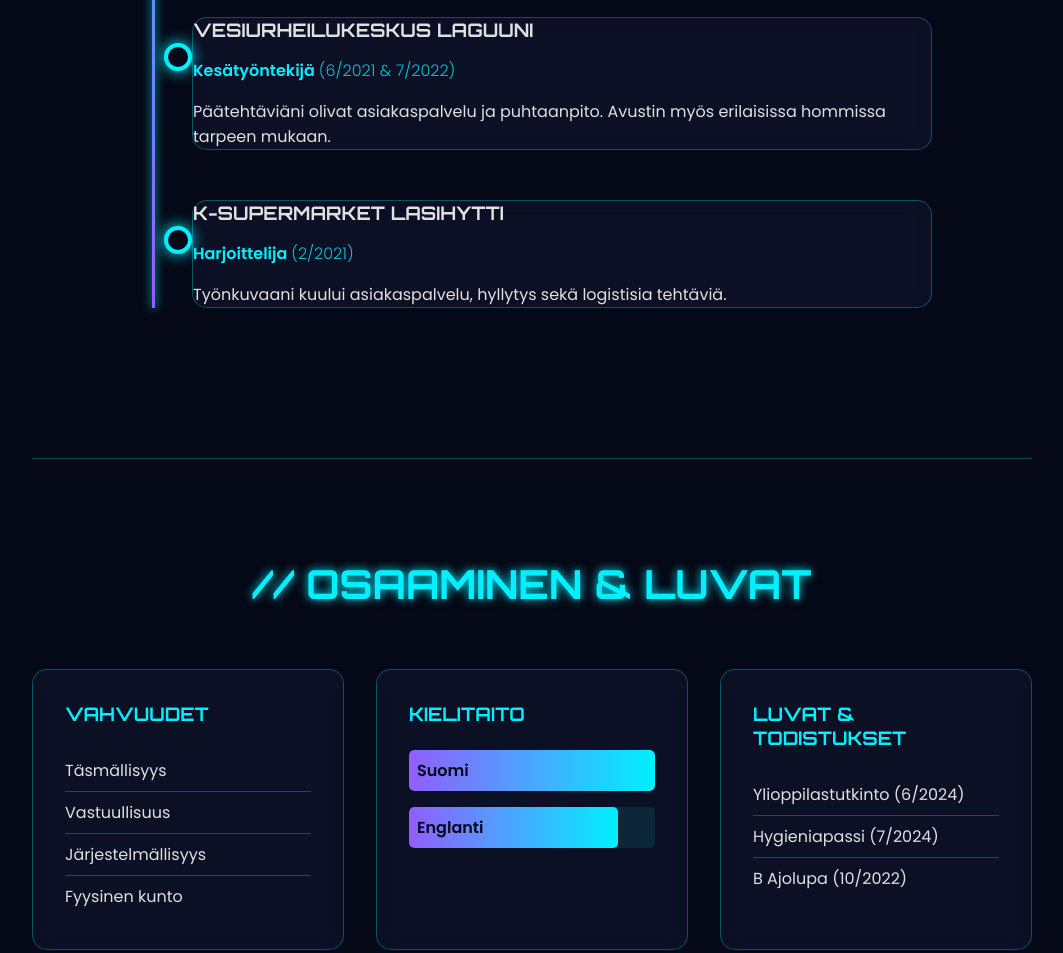
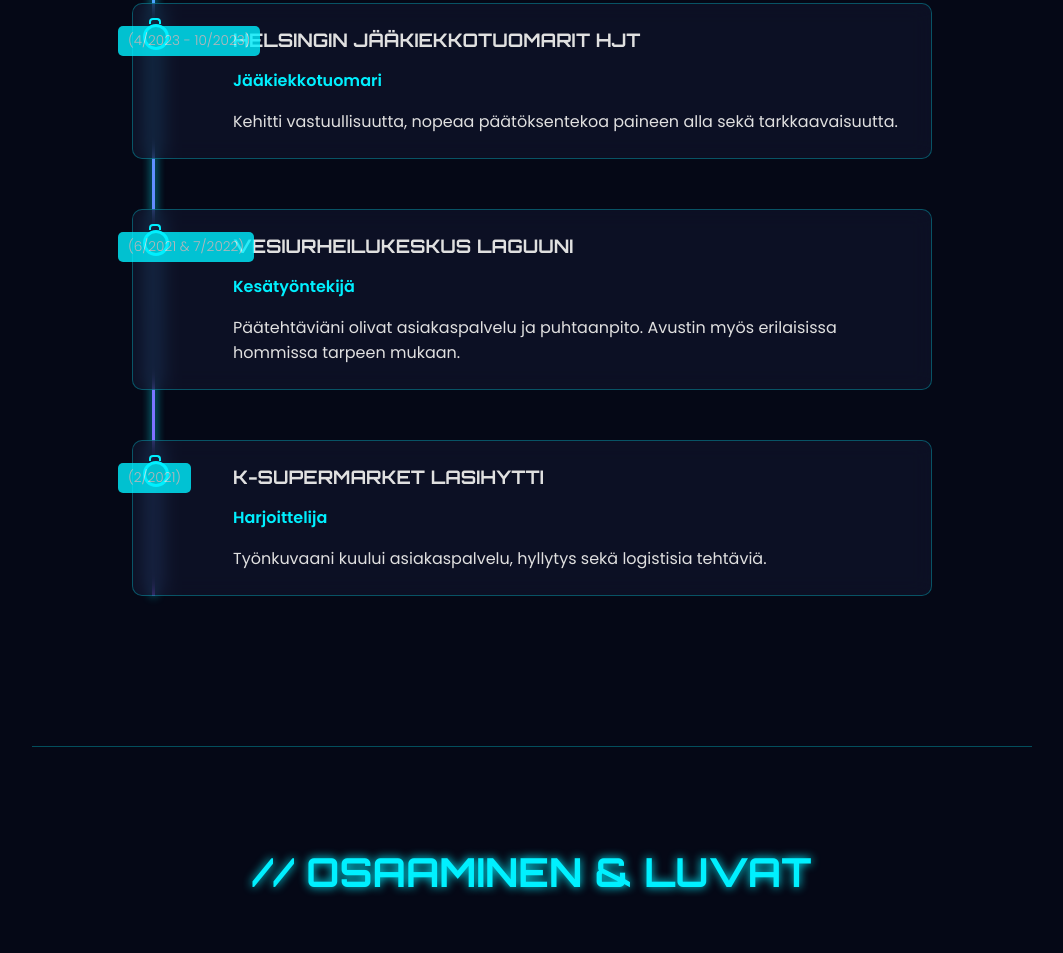
Before and after one commit to nlju/nlju.github.io, a plain HTML site: page index.html in a window 1280 px wide. Shown: the part 1676-2629 px from the top of the page, without its empty margins (108-1171 px from the left). Drawn offline with Linux system fonts and the light colour scheme; animation ran at ten frames a second.

Commit message:
Update style.css

```diff
--- a/style.css
+++ b/style.css
@@ -39,7 +39,6 @@ body {
     margin: 0 auto;
 }
 
-/* ===== Hero Section ===== */
 .hero-section {
     min-height: 100vh;
     display: flex;
@@ -49,7 +48,7 @@ body {
     text-align: center;
 }
 
-/* ===== NEW: Profile Picture Styling ===== */
+/* ===== UPDATED: Interactive Profile Picture Styling ===== */
 .profile-picture {
     width: 150px;
     height: 150px;
@@ -58,7 +57,17 @@ body {
     margin-bottom: 2rem;
     border: 3px solid var(--primary-color);
     box-shadow: 0 0 20px var(--primary-color);
+    /* Add smooth transition for the hover effect */
+    transition: width 0.4s ease, height 0.4s ease, margin-bottom 0.4s ease;
 }
+
+.profile-picture:hover {
+    width: 250px; /* Expands the picture */
+    height: 250px;
+    margin-bottom: 3rem; /* Adds more space below to push content down */
+    cursor: pointer;
+}
+
 
 .glitch-container {
     position: relative;
@@ -115,7 +124,7 @@ body {
     font-weight: 600;
     margin: 0 0.5rem;
     transition: text-shadow 0.3s ease;
-    position: relative; /* Needed for the tooltip */
+    position: relative;
 }
 .contact-item:hover {
     text-shadow: 0 0 15px var(--primary-color);
@@ -123,14 +132,13 @@ body {
 .contact-links span {
     color: var(--primary-color);
     opacity: 0.5;
-    user-select: none; /* Make the "//" unselectable */
+    user-select: none;
 }
 
-/* ===== UPDATED: Tooltip Styling (Moved Below Button) ===== */
 .contact-item[data-tooltip]::after {
     content: attr(data-tooltip);
     position: absolute;
-    top: 170%; /* Position below the button */
+    top: 170%;
     left: 50%;
     transform: translateX(-50%);
     background-color: var(--card-bg);
@@ -139,12 +147,12 @@ body {
     border-radius: 5px;
     border: 1px solid var(--border-color);
     font-size: 0.9rem;
-    white-space: nowrap; /* Prevent text from wrapping */
+    white-space: nowrap;
     opacity: 0;
     visibility: hidden;
     transition: opacity 0.3s ease, visibility 0.3s ease;
     z-index: 10;
-    pointer-events: none; /* Prevent tooltip from interfering with mouse */
+    pointer-events: none;
 }
 .contact-item[data-tooltip]:hover::after {
     opacity: 1;
@@ -170,7 +178,6 @@ body {
 }
 @keyframes scroll-down { 0% { transform: translateY(-10px); opacity: 0; } 50% { opacity: 1; } 100% { transform: translateY(10px); opacity: 0; } }
 
-/* ===== General Section Styling ===== */
 section {
     padding: 100px 0;
     border-top: 1px solid var(--border-color);
@@ -197,75 +204,111 @@ section h2 {
 .card {
     background: var(--card-bg);
     border: 1px solid var(--border-color);
-    padding: 2rem;
-    border-radius: 15px;
+    padding: 1.5rem 2rem; /* Adjusted padding */
+    border-radius: 10px; /* Slightly smaller radius */
     backdrop-filter: blur(10px);
-    transition: transform 0.3s ease, box-shadow 0.3s ease;
-    transform-style: preserve-3d;
+    transition: none; /* Remove hover effect for this card type */
+    transform-style: none;
 }
-.card:hover {
-    transform: perspective(1000px) rotateX(5deg) rotateY(-5deg) scale(1.05);
-    box-shadow: 0 10px 30px rgba(0, 240, 255, 0.2);
+.card:hover { /* Remove 3D hover from timeline cards */
+    transform: none;
+    box-shadow: none;
 }
 
-/* ===== UPDATED: Experience Timeline (Single-Sided Layout) ===== */
+/* ===== COMPLETELY REWRITTEN: Experience Timeline Layout ===== */
 .timeline {
     position: relative;
     max-width: 800px;
     margin: 0 auto;
-    padding-left: 60px; /* Space for the timeline line and icons */
 }
-.timeline::after {
+.timeline::before { /* The main vertical line */
     content: '';
     position: absolute;
+    top: 0;
+    left: 20px;
+    height: 100%;
     width: 3px;
     background-image: linear-gradient(to bottom, var(--primary-color), var(--secondary-color));
-    top: 0;
-    bottom: 0;
-    left: 20px; /* Position the line on the far left */
-    margin-left: 0;
     box-shadow: 0 0 10px var(--primary-color);
 }
 .timeline-item {
     position: relative;
-    width: 100%;
-    padding: 0;
     margin-bottom: 50px;
+    padding-left: 100px; /* Make space for date tag and icon */
 }
-.timeline-item::before { /* This is the new chevron/arrow connector */
+.timeline-item .date { /* The date "tag" */
+    position: absolute;
+    top: 22px;
+    left: -15px;
+    font-size: 0.85rem;
+    font-weight: 600;
+    background-color: var(--primary-color);
+    color: var(--bg-color);
+    padding: 5px 10px;
+    border-radius: 5px;
+    z-index: 2;
+}
+.timeline-item .card {
+    position: relative;
+}
+.timeline-item .card::before { /* The triangular "notch" */
     content: '';
     position: absolute;
-    left: -28px;
-    top: 30px;
+    top: 25px;
+    left: -15px;
     width: 0;
     height: 0;
     border-top: 10px solid transparent;
     border-bottom: 10px solid transparent;
-    border-right: 15px solid var(--border-color);
+    border-right: 15px solid var(--border-color); /* Matches card border */
 }
-.timeline-item::after { /* This is the glowing circle on the timeline */
+.timeline-item::after { /* The icon container on the timeline */
     content: '';
     position: absolute;
+    top: 20px;
+    left: 10px;
     width: 20px;
     height: 20px;
-    left: -29px;
     background-color: var(--bg-color);
-    border: 4px solid var(--primary-color);
-    top: 25px;
+    border: 3px solid var(--primary-color);
     border-radius: 50%;
     z-index: 1;
-    box-shadow: 0 0 15px var(--primary-color);
+    display: flex;
+    align-items: center;
+    justify-content: center;
 }
-.card-content h3 { font-family: var(--font-heading); margin-bottom: 0.5rem; }
+.timeline-item::before { /* Simulates briefcase handle with CSS */
+    content: '';
+    position: absolute;
+    top: 14px;
+    left: 16px;
+    width: 8px;
+    height: 4px;
+    border: 2px solid var(--primary-color);
+    border-bottom: none;
+    border-radius: 4px 4px 0 0;
+    z-index: 2;
+}
+.card-content h3 { font-family: var(--font-heading); margin-bottom: 0.2rem; }
 .job-title { font-weight: 600; color: var(--primary-color); }
-.date { font-weight: 300; opacity: 0.8; }
 .card-content p { margin-top: 1rem; }
+.timeline-item .date { display: none; } /* We will hide the old date location */
+.job-title .date { display: inline; font-weight: 300; opacity: 0.8; color: var(--text-color); } /* Style the date next to job title */
 
-/* ===== Skills Section ===== */
+
+/* ===== Skills Section (Unchanged, but card hover reset) ===== */
 .skills-grid {
     display: grid;
     grid-template-columns: repeat(auto-fit, minmax(300px, 1fr));
     gap: 2rem;
+}
+.skills-grid .card { /* Add the 3D hover effect back to these cards */
+   transition: transform 0.3s ease, box-shadow 0.3s ease;
+   transform-style: preserve-3d;
+}
+.skills-grid .card:hover {
+    transform: perspective(1000px) rotateX(5deg) rotateY(-5deg) scale(1.05);
+    box-shadow: 0 10px 30px rgba(0, 240, 255, 0.2);
 }
 .skill-card h3 {
     font-family: var(--font-heading);
@@ -289,9 +332,10 @@ footer { text-align: center; padding: 2rem 0; border-top: 1px solid var(--border
 @media (max-width: 768px) {
     .glitch { font-size: 3rem; }
     .profile-picture { width: 120px; height: 120px; }
+    .profile-picture:hover { width: 180px; height: 180px; }
     .contact-links { flex-wrap: wrap; justify-content: center; }
-    .timeline { padding-left: 40px; }
-    .timeline::after { left: 10px; }
-    .timeline-item::before { left: -18px; }
-    .timeline-item::after { left: -19px; }
+    .timeline { padding-left: 60px; } /* Adjust for smaller screens */
+    .timeline-item { padding-left: 40px; }
+    .timeline-item .date { display: none; } /* Hide the tag on mobile to save space */
+    .timeline-item .job-title .date { display: inline; } /* Ensure date next to title is visible */
 }
```
